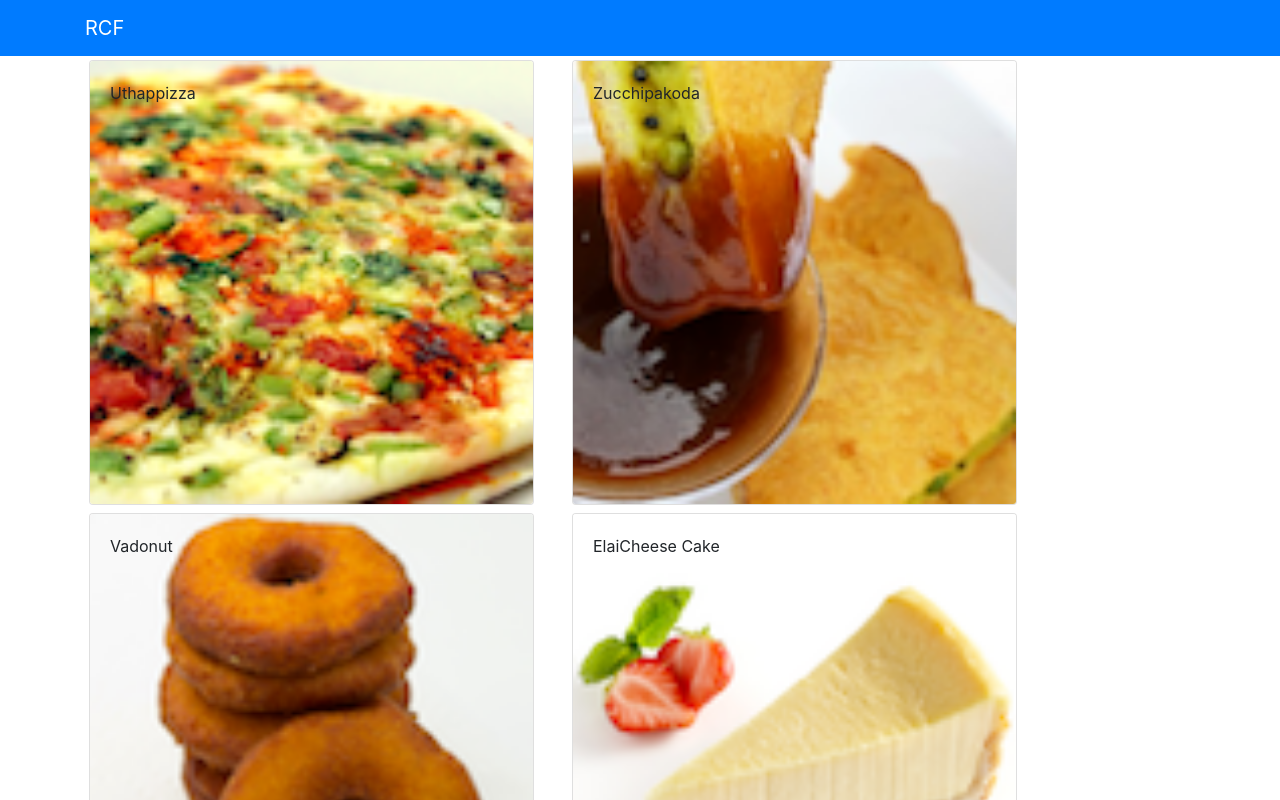
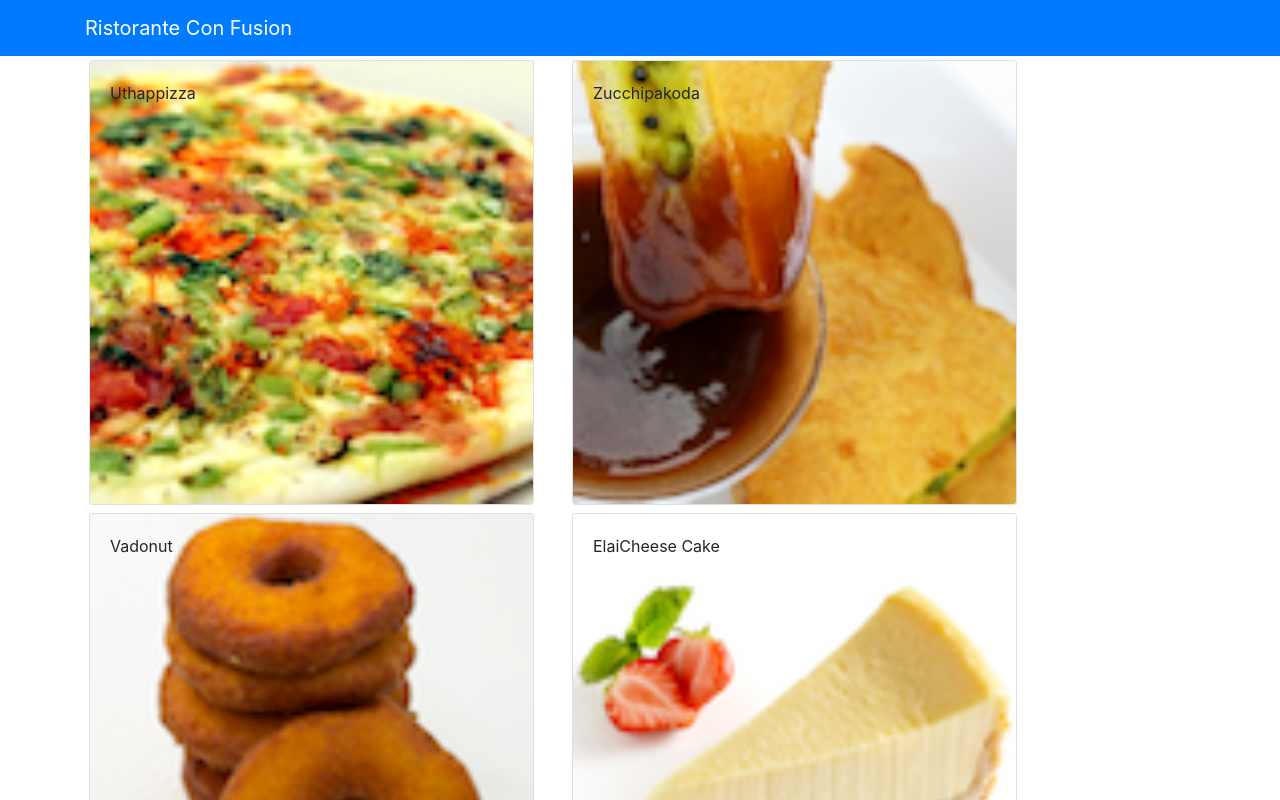
Before and after one commit to lakshya-20/Front-End-Web-Development-with-React, a React (Create React App) app: page / in a window 1280 px wide. Shown: the top 800 px of the page. Built offline with nearby package versions, Linux system fonts and the light colour scheme.

Commit message:
Presentational and Container Components

```diff
--- a/src/App.js
+++ b/src/App.js
@@ -5,25 +5,17 @@
 
 import {DISHES} from './shared/dishes'
 
-class App extends Component{
-  constructor(props){
-    super(props);
-    this.state={
-      dishes:DISHES
-    };
-  }
-  render(){
+import Main from './components/MainComponent';
+
+class App extends Component {
+
+  render() {
     return (
-      <div>
-        <Navbar dark color="primary">
-          <div className="container">
-            <NavbarBrand href="/">RCF</NavbarBrand>
-          </div>
-        </Navbar>
-        <Menu dishes={this.state.dishes}/>
+      <div className="App">
+        <Main />
       </div>
     );
-}
+  }
 }
 
 export default App;
--- a/src/components/DishdetailComponent.js
+++ b/src/components/DishdetailComponent.js
@@ -54,9 +54,11 @@
         const dish=this.props.dish
         if(dish!=null){
             return(
-                <div className="row">
-                    {this.renderDish(dish)}
-                    {this.renderComments(dish.comments)}
+                <div className="container">
+                    <div className="row">
+                        {this.renderDish(dish)}
+                        {this.renderComments(dish.comments)}
+                    </div>
                 </div>
             )
         }
--- /dev/null
+++ b/src/components/MainComponent.js
@@ -0,0 +1,36 @@
+import React, { Component } from 'react';
+import { Navbar, NavbarBrand } from 'reactstrap';
+import Menu from './MenuComponent';
+import DishDetail from './DishdetailComponent';
+import { DISHES } from '../shared/dishes';
+
+class Main extends Component {
+
+  constructor(props) {
+    super(props);
+    this.state = {
+        dishes: DISHES,
+        selectedDish: null
+    };
+  }
+
+  onDishSelect(dishId) {
+    this.setState({ selectedDish: dishId});
+  }
+
+  render() {
+    return (
+      <div>
+        <Navbar dark color="primary">
+          <div className="container">
+            <NavbarBrand href="/">Ristorante Con Fusion</NavbarBrand>
+          </div>
+        </Navbar>
+        <Menu dishes={this.state.dishes} onClick={(dishId) => this.onDishSelect(dishId)} />
+        <DishDetail dish={this.state.dishes.filter((dish) => dish.id === this.state.selectedDish)[0]} />
+      </div>
+    );
+  }
+}
+
+export default Main;
--- a/src/components/MenuComponent.js
+++ b/src/components/MenuComponent.js
@@ -4,17 +4,6 @@
 import DishDetail from './DishdetailComponent';
 
 class Menu extends Component{
-    constructor(props){
-        super(props);
-
-        this.state={
-            selectedDish:null
-        }
-    }
-
-    onDishSelect(dish){
-        this.setState({selectedDish:dish})
-    }
 
 
 
@@ -22,7 +11,8 @@
         const menu=this.props.dishes.map((dish)=>{
             return (
                 <div key={dish.id} className="col-12 col-md-5 m-1">
-                    <Card onClick={()=>this.onDishSelect(dish)}>
+                    <Card key={dish.id}
+                        onClick={() => this.props.onClick(dish.id)}>
                         <CardImg width="100%" src={dish.image} alt={dish.name}/>
                         <CardImgOverlay>
                             <CardTitle heading>
@@ -39,7 +29,6 @@
                 <div className="row">
                         {menu}
                 </div>
-                <DishDetail dish={this.state.selectedDish}/>
             </div>
         );
     }
```
